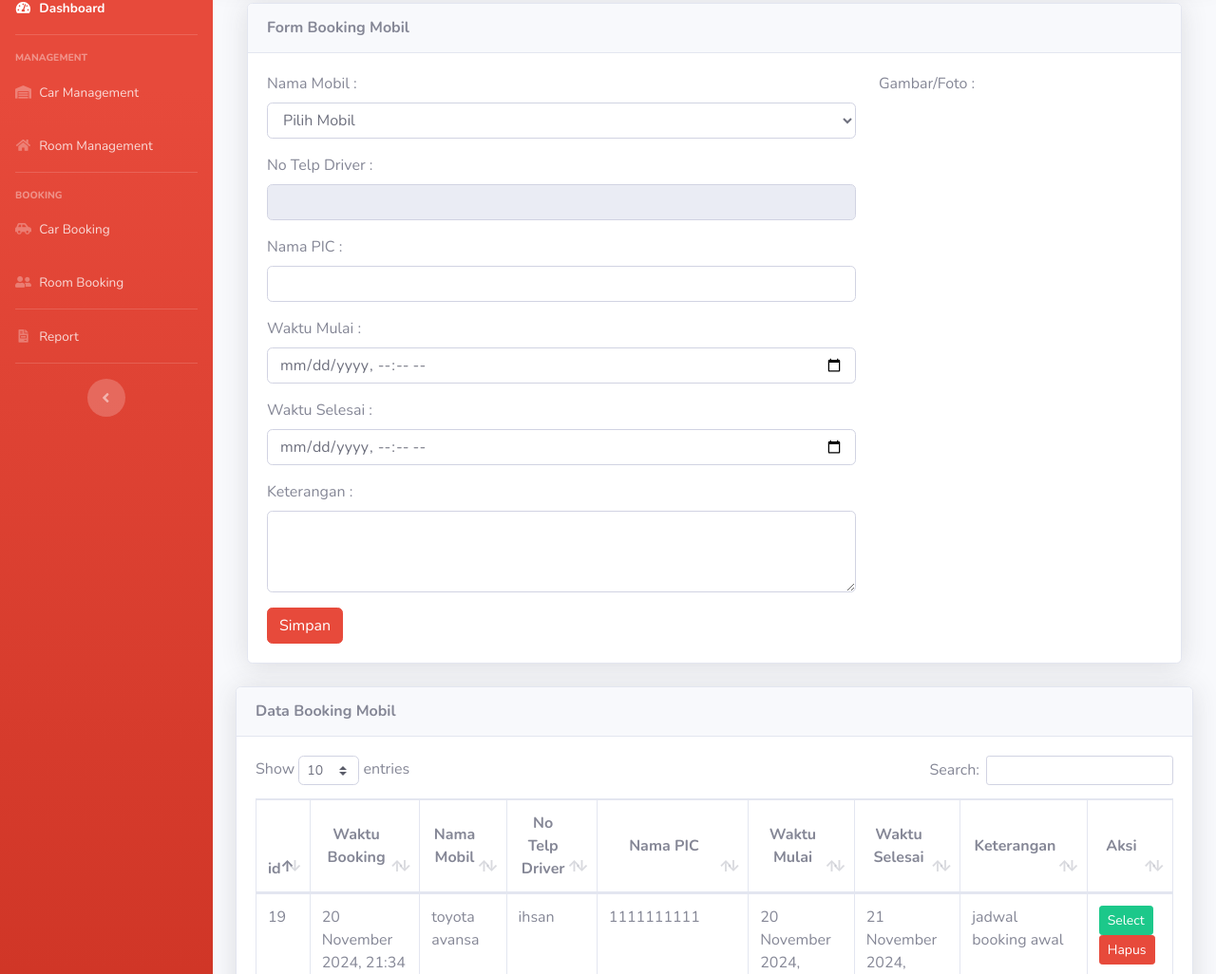
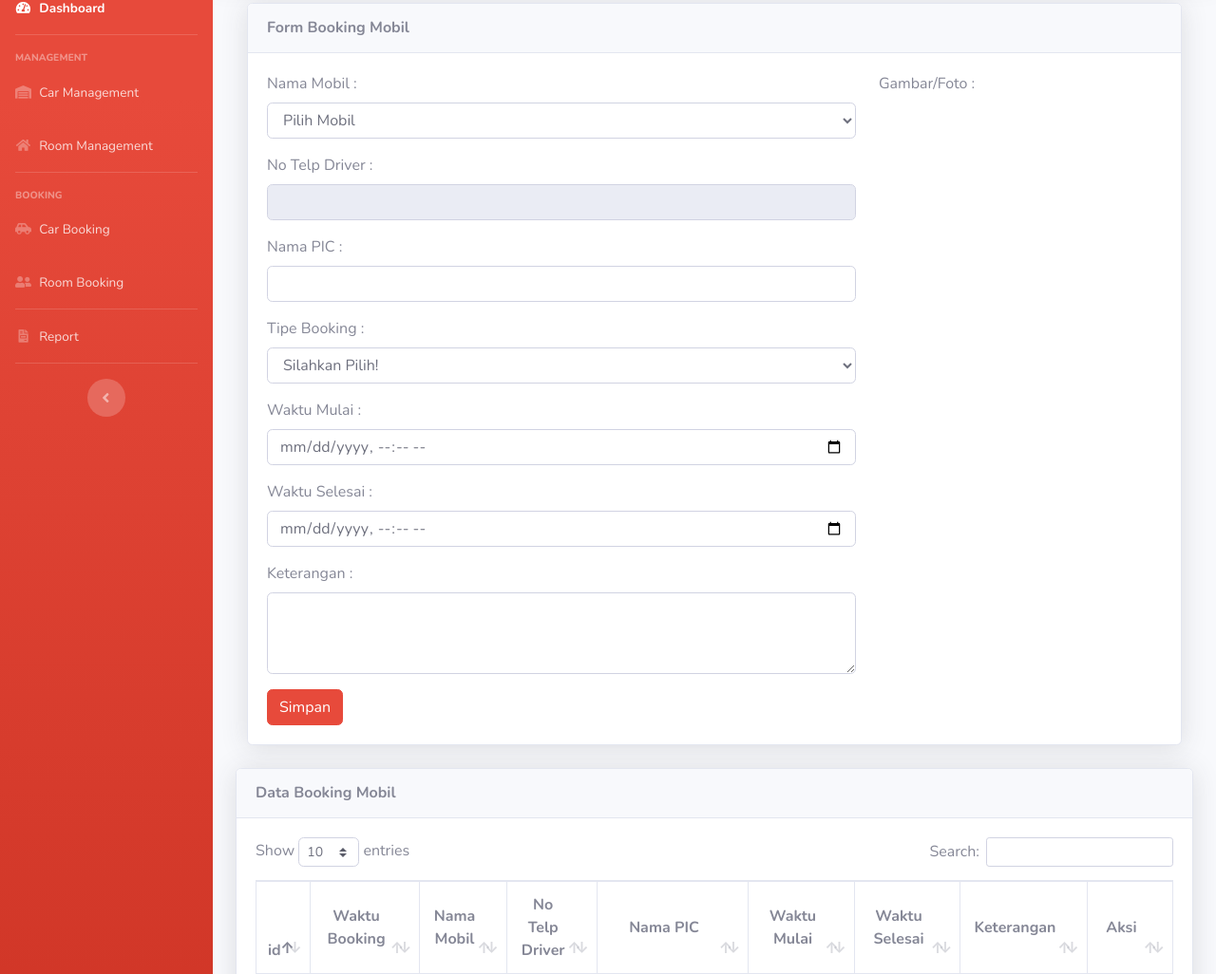
Before and after one commit to budextele/Aplikasi-booking, a Flask app: page /car_booking in a window 1280 px wide. Shown: the part 91-1117 px from the top of the page at 95% size. Run offline with Flask 3, Linux system fonts and the light colour scheme; data comes from the database, SQL or seed files in the repository; some libraries are stand-ins or nearby versions.

Commit message:
rev 1, car_booking add 1 input

```diff
--- a/app.py
+++ b/app.py
@@ -495,6 +495,7 @@ def is_schedule_conflicting(conn, car_id, start_time, end_time, booking_id=None)
 def car_booking():
     conn = get_db_connection()
     cars = conn.execute('SELECT id, name, driver_phone, image_path FROM cars WHERE status = "active"').fetchall()  # Ambil data mobil
+    bookings_label = conn.execute('SELECT id, label FROM bookings_label').fetchall()  # Ambil data bookings label
 
     # Ambil semua data booking mobil
     bookings_raw = conn.execute(
@@ -579,7 +580,7 @@ def car_booking():
         }), 200  # HTTP status code 200 untuk sukses
 
     conn.close()
-    return render_template('car_booking.html', cars=cars, bookings=bookings)
+    return render_template('car_booking.html', cars=cars, bookings=bookings, bookings_label=bookings_label)
 
 #cancel booking mobil
 @app.route('/cancel_booking', methods=['POST'])
--- a/templates/car_booking.html
+++ b/templates/car_booking.html
@@ -93,6 +93,23 @@
                         <div class="form-group">
                           <label for="namaPIC">Nama PIC :</label>
                           <input type="text" class="form-control" id="namaPIC" name="namaPIC" required>
+                        </div>
+                        <div class="form-group">
+                          <label for="bookingType">Tipe Booking :</label>
+                          <select class="form-control" id="bookingType" name="bookingType" required
+                            onchange="updateSelectColor(this)">
+                            <option value="" disabled selected style="font-weight: normal;">Silahkan Pilih!</option>
+                            {% for booking_label in bookings_label %}
+                            <option value="{{ booking_label['id'] }}" style="
+                                  font-weight: bold;
+                                  color: {% if booking_label['id'] == 1 %}red
+                                        {% elif booking_label['id'] == 2 %}blue
+                                        {% elif booking_label['id'] == 3 %}black
+                                        {% else %}inherit{% endif %};">
+                              {{ booking_label['label'] }}
+                            </option>
+                            {% endfor %}
+                          </select>
                         </div>
                         <div class="form-group">
                           <label for="waktuMulai">Waktu Mulai :</label>
@@ -457,6 +474,19 @@
           alert('Terjadi kesalahan saat mengambil data booking: ' + error.message); // Tampilkan error pesan
         });
     }
+
+    function updateSelectColor(selectElement) {
+      if (selectElement.id === 'bookingType') {
+        // Ambil opsi yang dipilih
+        const selectedOption = selectElement.options[selectElement.selectedIndex];
+        const selectedColor = selectedOption.style.color;
+        const selectedWeight = selectedOption.style.fontWeight;
+
+        // Terapkan warna dan font weight ke elemen <select>
+        selectElement.style.color = selectedColor;
+        selectElement.style.fontWeight = selectedWeight;
+      }
+    }
   </script>
 
 </body>
```
